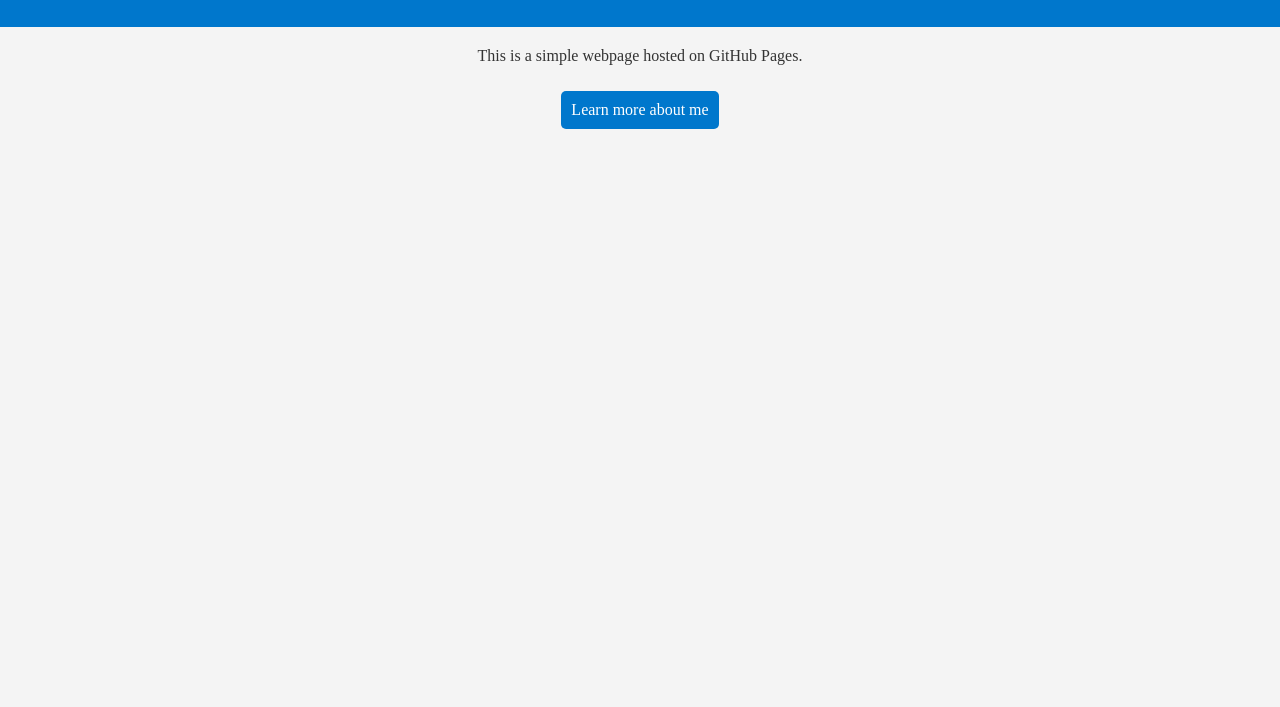
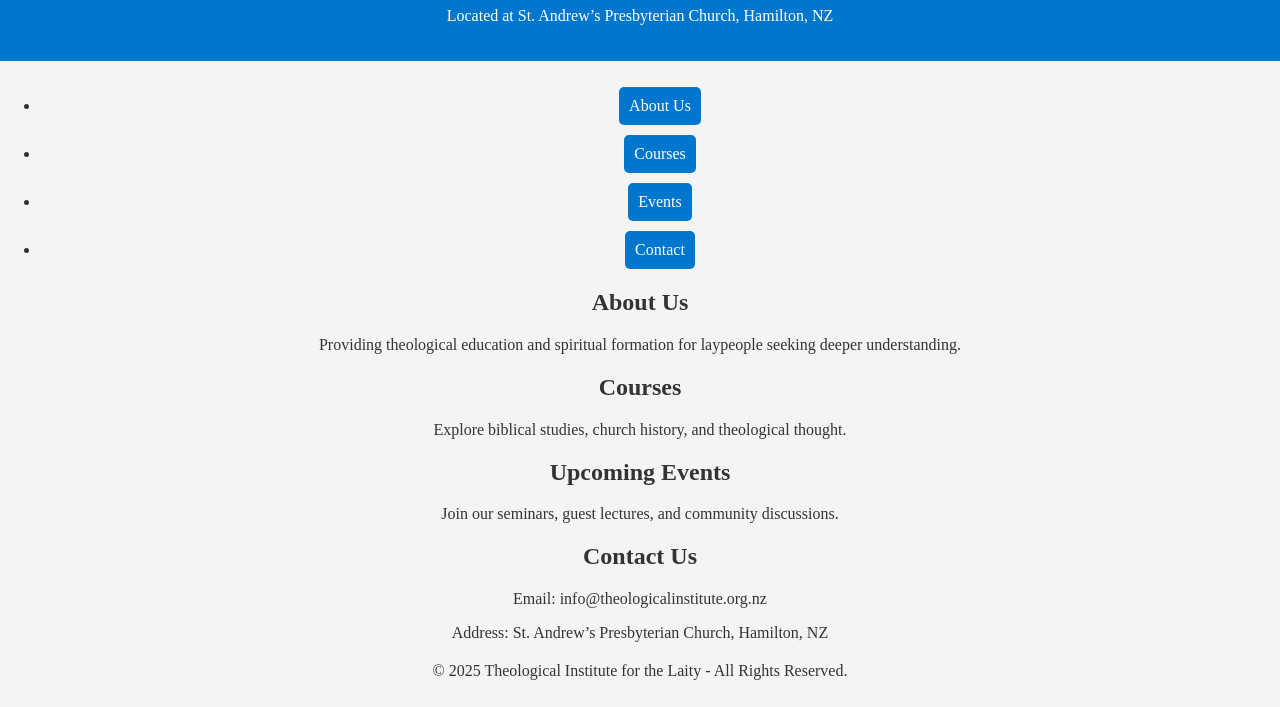
Before and after one commit to CEGC-7/faithworks, a plain HTML site: page index.html in a window 1280 px wide. Shown: the part 93-800 px from the top of the page. Drawn offline with Linux system fonts and the light colour scheme.

Commit message:
Update index.html

```diff
--- a/index.html
+++ b/index.html
@@ -3,16 +3,49 @@
 <head>
     <meta charset="UTF-8">
     <meta name="viewport" content="width=device-width, initial-scale=1.0">
-    <title>My Website</title>
+    <title>Theological Institute for the Laity</title>
     <link rel="stylesheet" href="style.css">
 </head>
 <body>
     <header>
-        <h1>Welcome to My Website</h1>
+        <h1>Theological Institute for the Laity</h1>
+        <p>Located at St. Andrew’s Presbyterian Church, Hamilton, NZ</p>
     </header>
+
+    <nav>
+        <ul>
+            <li><a href="#about">About Us</a></li>
+            <li><a href="#courses">Courses</a></li>
+            <li><a href="#events">Events</a></li>
+            <li><a href="#contact">Contact</a></li>
+        </ul>
+    </nav>
+
     <main>
-        <p>This is a simple webpage hosted on GitHub Pages.</p>
-        <a href="about.html">Learn more about me</a>
+        <section id="about">
+            <h2>About Us</h2>
+            <p>Providing theological education and spiritual formation for laypeople seeking deeper understanding.</p>
+        </section>
+
+        <section id="courses">
+            <h2>Courses</h2>
+            <p>Explore biblical studies, church history, and theological thought.</p>
+        </section>
+
+        <section id="events">
+            <h2>Upcoming Events</h2>
+            <p>Join our seminars, guest lectures, and community discussions.</p>
+        </section>
+
+        <section id="contact">
+            <h2>Contact Us</h2>
+            <p>Email: info@theologicalinstitute.org.nz</p>
+            <p>Address: St. Andrew’s Presbyterian Church, Hamilton, NZ</p>
+        </section>
     </main>
+
+    <footer>
+        <p>&copy; 2025 Theological Institute for the Laity - All Rights Reserved.</p>
+    </footer>
 </body>
 </html>
```
